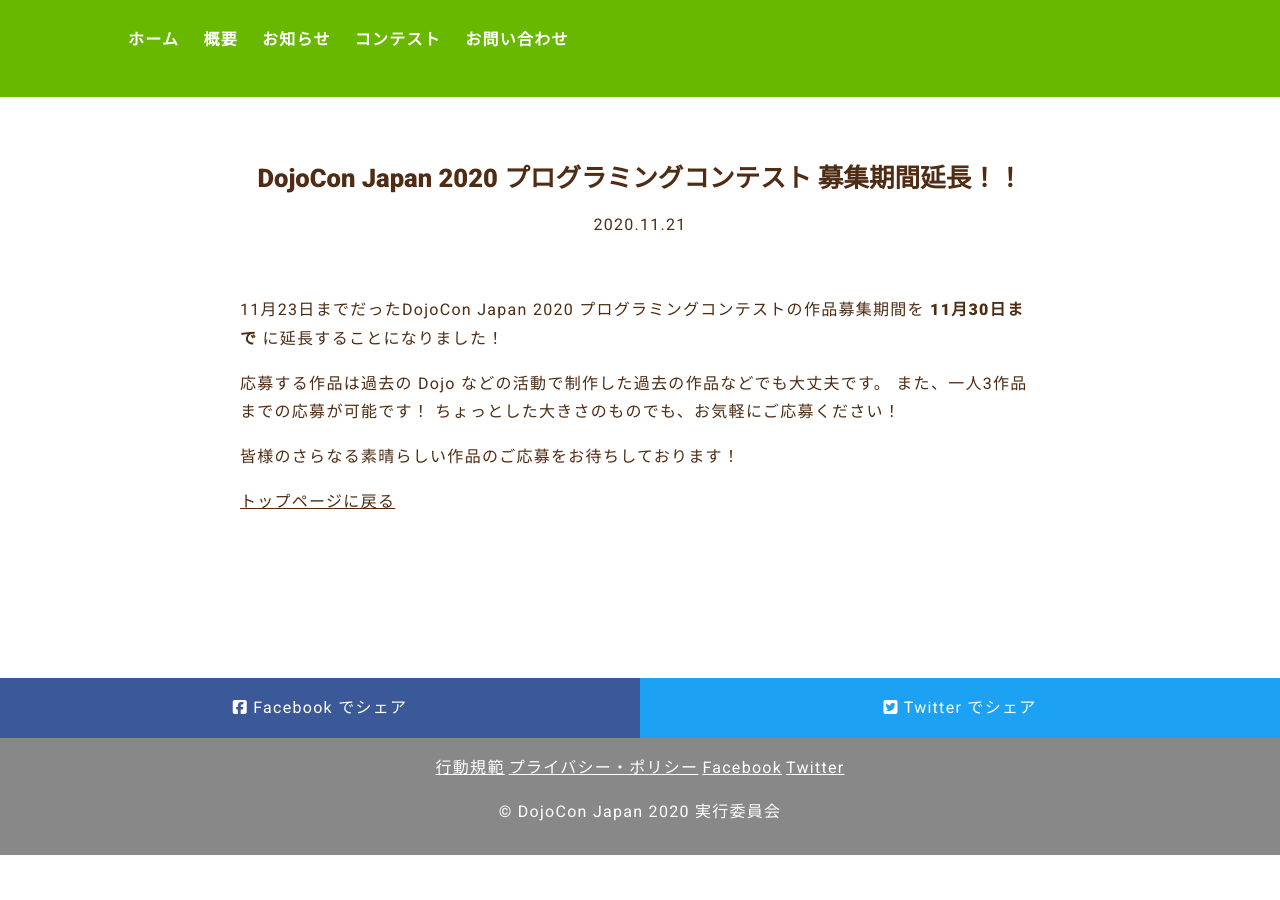
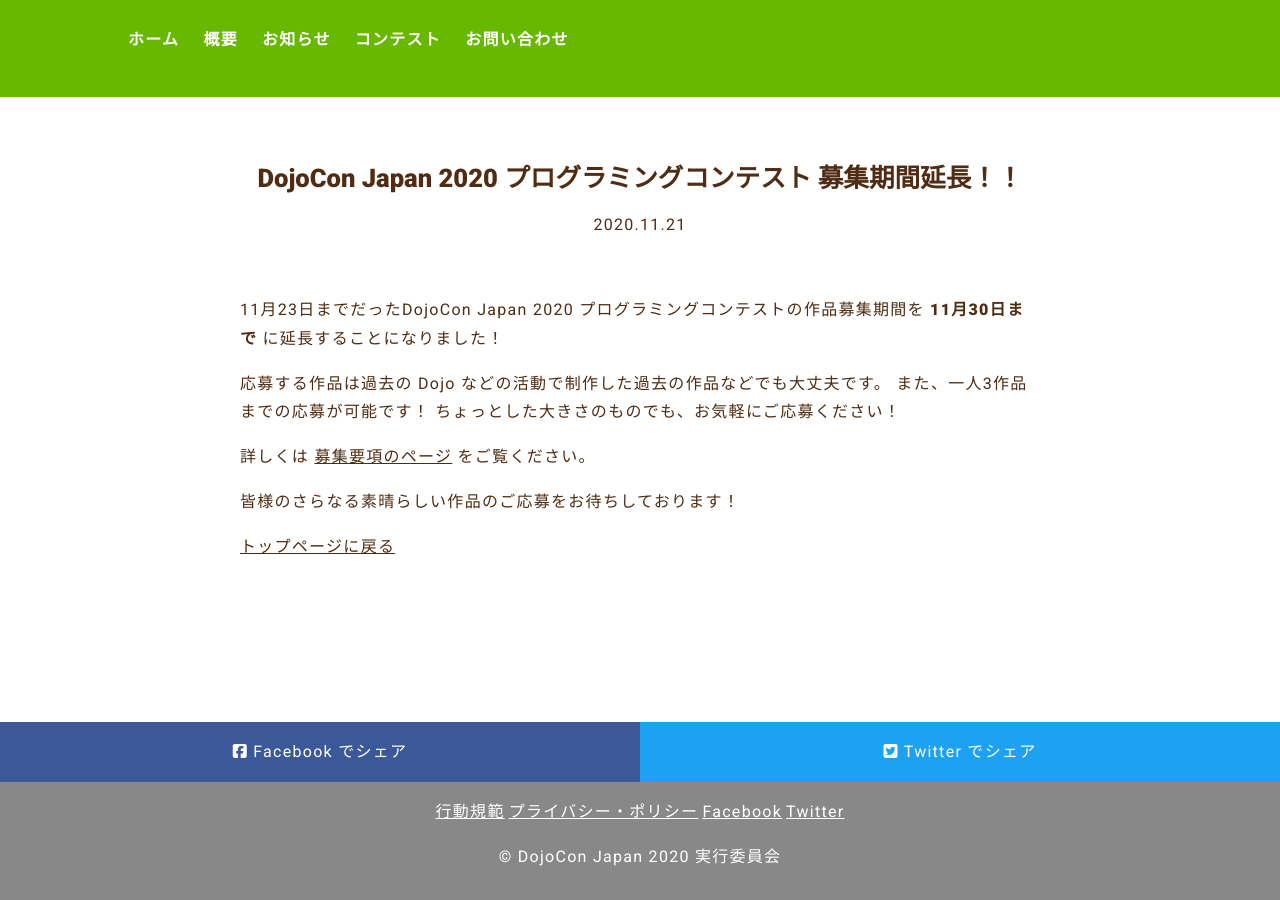
Before and after one commit to coderdojo-japan/dojocon2020.coderdojo.jp, a Jekyll site: the page built from _posts/2020-11-21-extending-deadline-of-contest.md, in a window 1280 px wide and 900 px high, scrolled down 171 px. Built offline with Jekyll 4.4.1, drawn with Linux system fonts in a browser that asks for light colours; nearby versions of some CDN libraries; some web fonts are replaced; before the commit the page ends 1026 px from its top, so only the background shows below that.

Commit message:
コンテスト募集延期ページから募集要項ページへの導線追加

```diff
--- a/_posts/2020-11-21-extending-deadline-of-contest.md
+++ b/_posts/2020-11-21-extending-deadline-of-contest.md
@@ -12,4 +12,6 @@
 また、一人3作品までの応募が可能です！
 ちょっとした大きさのものでも、お気軽にご応募ください！
 
+詳しくは [募集要項のページ](/contest) をご覧ください。
+
 皆様のさらなる素晴らしい作品のご応募をお待ちしております！
```
